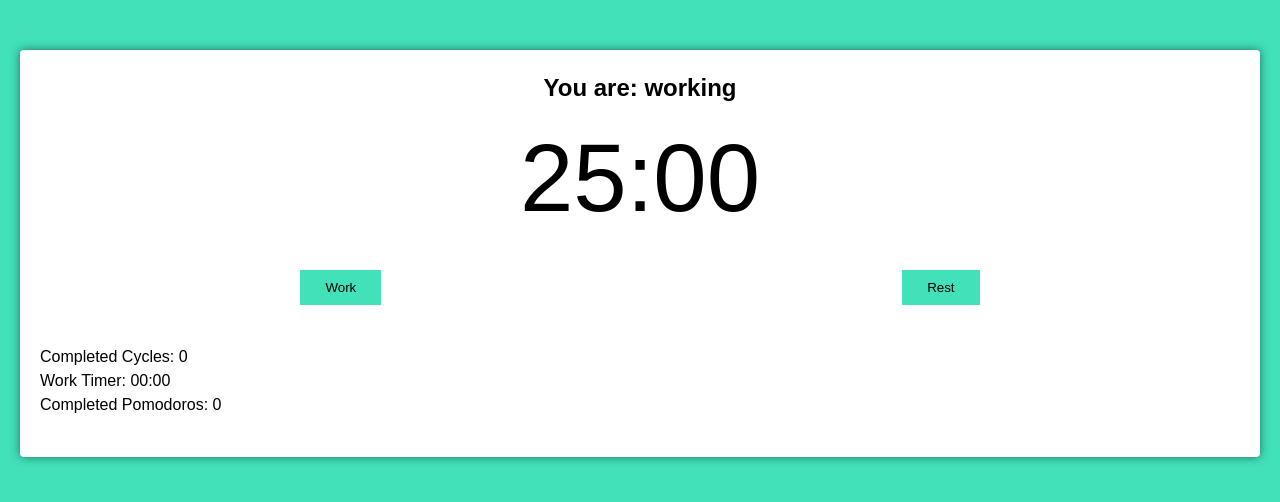
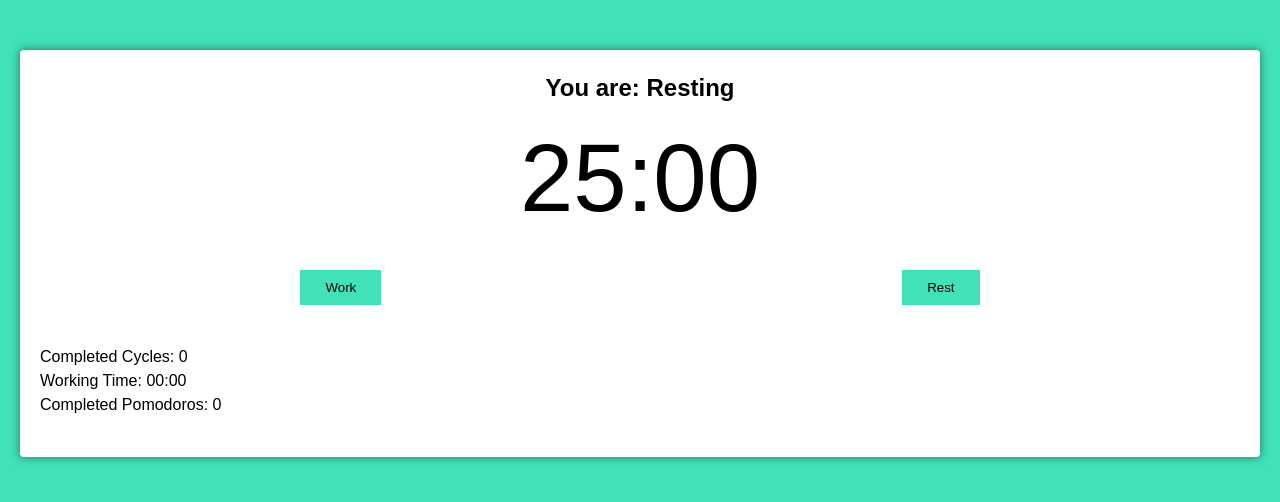
Before and after one commit to MarinaAlmeida20/pomodoro-technique-typescript, a React (Create React App) app: page / in a window 1280 px wide. Shown: the top 502 px of the page. Built offline with nearby package versions, Linux system fonts and the light colour scheme.

Commit message:
typo, title logic

```diff
--- a/src/components/pomodoro-timer.tsx
+++ b/src/components/pomodoro-timer.tsx
@@ -108,7 +108,7 @@ export function PomodoroTimer(props: Props): JSX.Element {
 
   return (
     <div className="pomodoro">
-      <h2>You are: working</h2>
+      <h2>You are: {working ? 'Working' : 'Resting'}</h2>
       <Timer mainTime={mainTime} />
 
       <div className="controls">
@@ -123,7 +123,7 @@ export function PomodoroTimer(props: Props): JSX.Element {
 
       <div className="details">
         <p>Completed Cycles: {completedCycles}</p>
-        <p>Work Timer: {secondsToTime(fullWorkingTime)}</p>
+        <p>Working Time: {secondsToTime(fullWorkingTime)}</p>
         <p>Completed Pomodoros: {numberOfPomodoros}</p>
       </div>
     </div>
```
